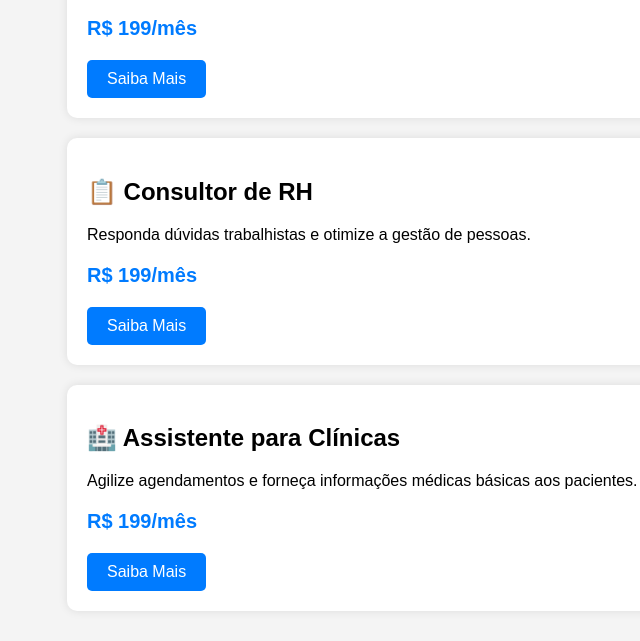
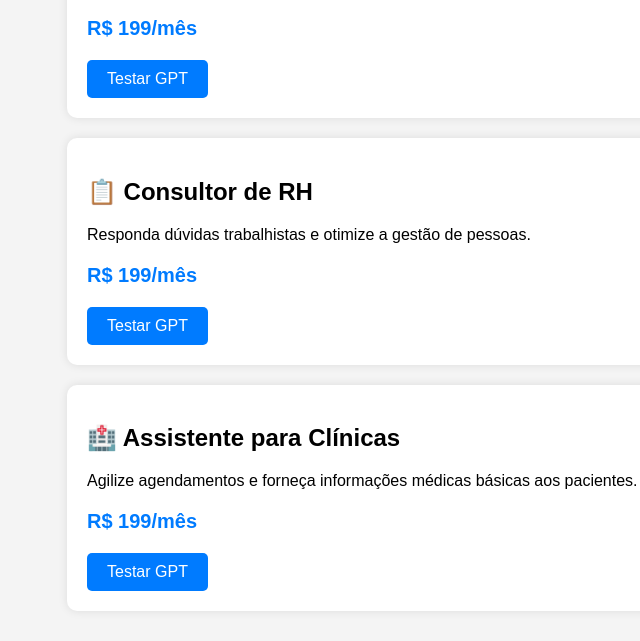
Before and after one commit to eobarboza/gpt-business-site, a plain HTML site: page index.html in a window 1280 px wide. Shown: the part 303-944 px from the top of the page, 61-701 px from the left. Drawn offline with Linux system fonts and the light colour scheme.

Commit message:
Add files via upload

```diff
--- a/index.html
+++ b/index.html
@@ -28,21 +28,21 @@
             <h2>🤖 Atendente Virtual</h2>
             <p>Automatize o atendimento ao cliente e gere mais leads para seu negócio.</p>
             <p class="price">R$ 199/mês</p>
-            <a href="#" class="btn">Saiba Mais</a>
+            <a href="https://chatgpt.com/g/g-67c7404e7dcc8191b479af3a6782b949-consultor-de-recursos-humanos" class="btn" target="_blank">Testar GPT</a>
         </div>
 
         <div class="card">
             <h2>📋 Consultor de RH</h2>
             <p>Responda dúvidas trabalhistas e otimize a gestão de pessoas.</p>
             <p class="price">R$ 199/mês</p>
-            <a href="#" class="btn">Saiba Mais</a>
+            <a href="https://chatgpt.com/g/g-67c7404e7dcc8191b479af3a6782b949-consultor-de-recursos-humanos" class="btn" target="_blank">Testar GPT</a>
         </div>
 
         <div class="card">
             <h2>🏥 Assistente para Clínicas</h2>
             <p>Agilize agendamentos e forneça informações médicas básicas aos pacientes.</p>
             <p class="price">R$ 199/mês</p>
-            <a href="#" class="btn">Saiba Mais</a>
+            <a href="https://chatgpt.com/g/g-67c7404e7dcc8191b479af3a6782b949-consultor-de-recursos-humanos" class="btn" target="_blank">Testar GPT</a>
         </div>
     </div>
 
```
